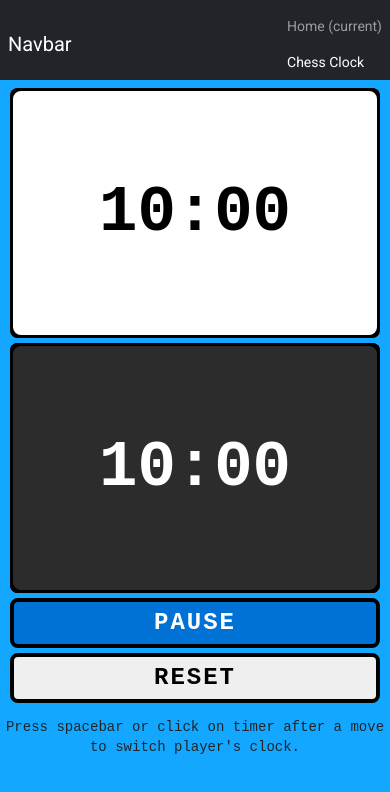
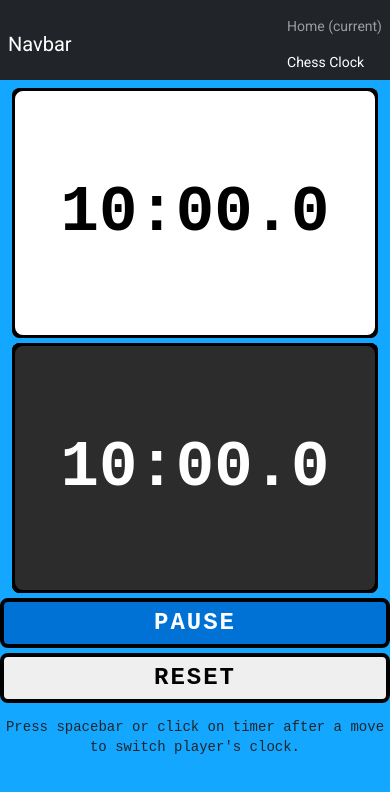
Before and after one commit to fathomer/angular-chess-clock, an Angular app: page /chess-clock in a window 390 px wide. Shown: the top 792 px of the page. Built offline with nearby package versions, Linux system fonts and the light colour scheme.

Commit message:
Responsive using bootstrap column

```diff
--- a/src/app/chess-clock/chess-clock.component.css
+++ b/src/app/chess-clock/chess-clock.component.css
@@ -1,6 +1,6 @@
 * {
-  margin: 0;
-  padding: 0;
+  margin: auto;
+  padding: auto;
   box-sizing: border-box;
 }
 
@@ -17,25 +17,22 @@
 
 main {
   width: 100%;
-  padding: 0 10px;
+  padding: 0 0;
   box-sizing: border-box;
 }
 
 .player {
   margin: 0 0 5px 0;
-  display: flex;
-  flex-direction: column;
 }
 
 .player-time {
   font-size: 6rem;
   font-weight: bold;
-  width: 100%;
   height: 250px;
   display: flex;
-  margin: 0 auto;
+  margin: auto;
   color: #000000;
-  max-width: 450px;
+  /* max-width: 450px; */
   border-radius: 8px;
   align-items: center;
   justify-content: center;
@@ -87,7 +84,7 @@ footer p {
   text-align: center;
 }
 
-@media only screen and (orientation: portrait) and (max-width: 600px) {
+@media screen and (max-width: 600px) {
   .player-time {
     font-size: 4rem;
   }
--- a/src/app/chess-clock/chess-clock.component.html
+++ b/src/app/chess-clock/chess-clock.component.html
@@ -1,13 +1,17 @@
 <div class="chess-clock">
 <main>
-  <div class="player pt-2">
-    <div class="player-time left-player-time" (click)="player1Click()">
-      <span>{{player1Time | date:'mm:ss':'+0000'}}</span>
+  <div class="container-fluid">
+
+
+  <div class="player pt-2 row">
+    <div class="player-time left-player-time col-lg-5 col-xs-11" (click)="player1Click()">
+      <span>{{player1Time | date:'mm:ss.S':'+0000'}}</span>
       <!-- <span id="minLeft">10</span>:<span id="secLeft">00</span> -->
     </div>
-    <div class="player-time right-player-time" (click)="player2Click()">
-      <span>{{player2Time | date:'mm:ss':'+0000'}}</span>
+    <div class="player-time right-player-time col-lg-5 col-xs-11" (click)="player2Click()">
+      <span>{{player2Time | date:'mm:ss.S':'+0000'}}</span>
     </div>
+  </div>
   </div>
 
   <div class="timer-buttons">
```
